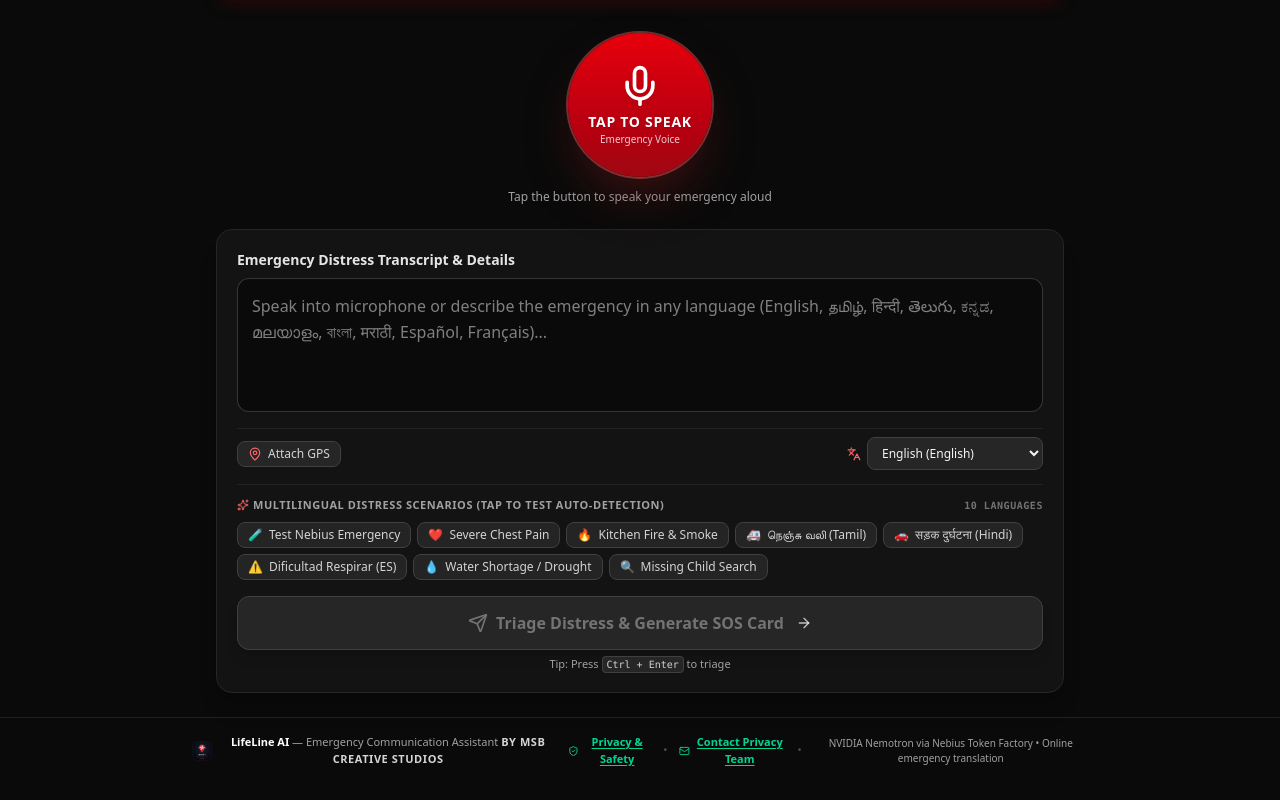
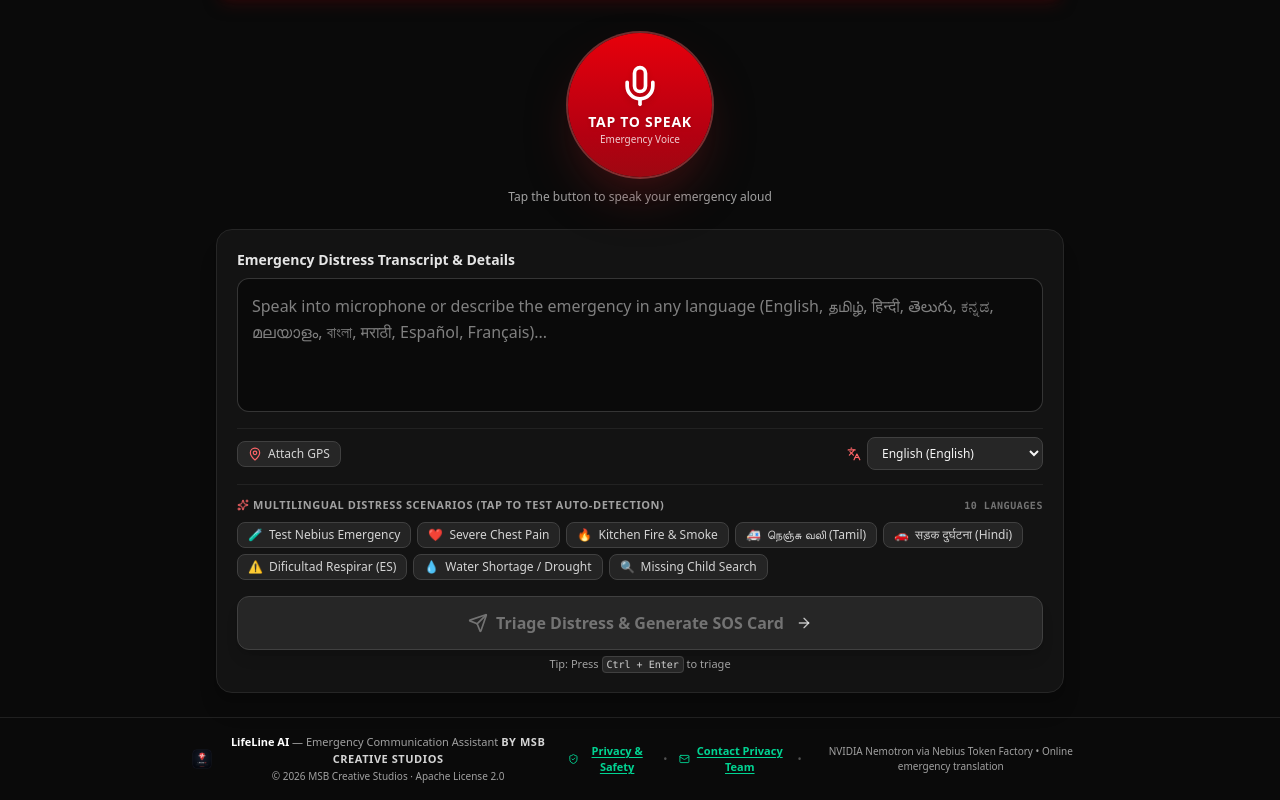
Before and after one commit to msbmsb0706/Lifeline-AI-by-MSB-Creative-Studios-, a React (Vite) app: page / in a window 1280 px wide. Shown: the part 289-1089 px from the top of the page. Built offline with nearby package versions, Linux system fonts and the light colour scheme.

Commit message:
Add Apache 2.0 open-source licensing and cleanup
Co-authored-by: arena-agent <297053741+arena-agent@users.noreply.github.com>

```diff
--- a/src/App.tsx
+++ b/src/App.tsx
@@ -661,6 +661,7 @@ export default function App() {
             />
             <span>
               <span className="font-bold text-white">LifeLine AI</span> — Emergency Communication Assistant <span className="uppercase font-bold tracking-wider text-neutral-300">BY MSB CREATIVE STUDIOS</span>
+              <span className="block text-[10px] text-neutral-400 mt-0.5">© 2026 MSB Creative Studios · Apache License 2.0</span>
             </span>
           </div>
 
```
Also changed, not shown: 2 other files (tests, documents, lock files or other folders).
